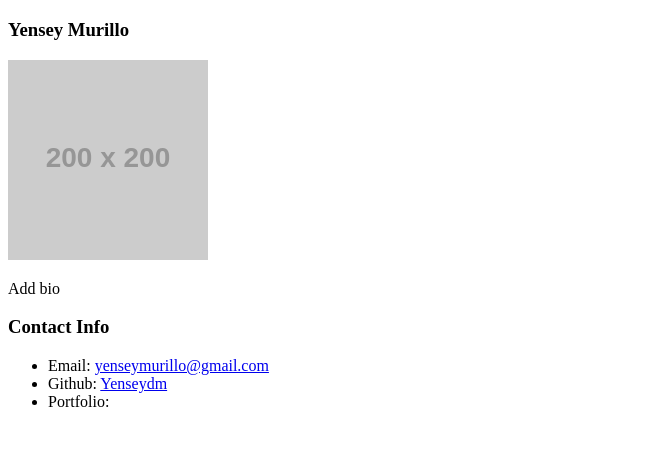
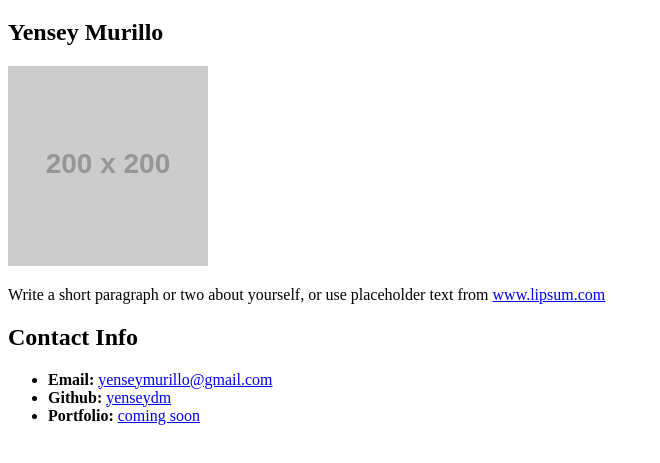
Before and after one commit to Yenseydm/bio, a plain HTML site: page index.html in a window 1280 px wide. Shown: the part 61-524 px from the top of the page, without its empty margins (0-660 px from the left). Drawn offline with Linux system fonts and the light colour scheme; placeholder pictures from the web are drawn by us.

Commit message:
adding css start

```diff
--- a/index.html
+++ b/index.html
@@ -1,33 +1,37 @@
 <!DOCTYPE html>
-<html lang= "en-us">
-    <head>
-        <link rel="stylesheet" type="text/css" href="style.css">
-        <title> Student Bio</title>
-    </head>
+<html lang="en-us">
 
-    <body>
+<head>
+  <meta charset="UTF-8">
+  <title>CSS Stylesheets with Relative Paths</title>
+</head>
 
-        <h1> Student Bio</h1>
+<body>
+  <header>
+    <h1>Student Bio</h1>
+  </header>
 
-        <h3>Yensey Murillo</h2>
+  <div>
 
+    <section>
 
-        <!-- Adding image of myself-->
-        <img src="https://placehold.it/200x200" height="200" width="200" alt="me!">
-        <br>
+      <h2>Yensey Murillo</h2>
 
-        <!-- Adding Bio -->
-        <p> Add  bio</p>
+      <img src="https://placehold.it/200x200" alt="Yensey Murillo">
 
-        <!-- contact info -->
-        <h3> Contact Info</h2>
+      <p>Write a short paragraph or two about yourself, or use placeholder text from <a href="http://www.lipsum.com/">www.lipsum.com</a></p>
+    </section>
 
-        <ul>
-            <li>Email: <a href="mailto:yenseymurillo@gmail.com? subject=subject text">yenseymurillo@gmail.com</a>  </li>
-            <li>Github: <a href="https://github.com/Yenseydm">Yenseydm</a> </li>
-            <li>Portfolio: <a href="coming soon"></a></li>
-        </ul>
+    <section>
+      <h2>Contact Info</h2>
+      <ul>
+        <li><strong>Email:</strong> <a href="#">yenseymurillo@gmail.com</a></li>
+        <li><strong>Github:</strong> <a href="#">yenseydm</a></li>
+        <li><strong>Portfolio:</strong> <a href="#">coming soon</a></li>
+      </ul>
+    </section>
+  </div>
 
+</body>
 
-    </body>
 </html>
```
Also changed, not shown: css/style.css (added).
